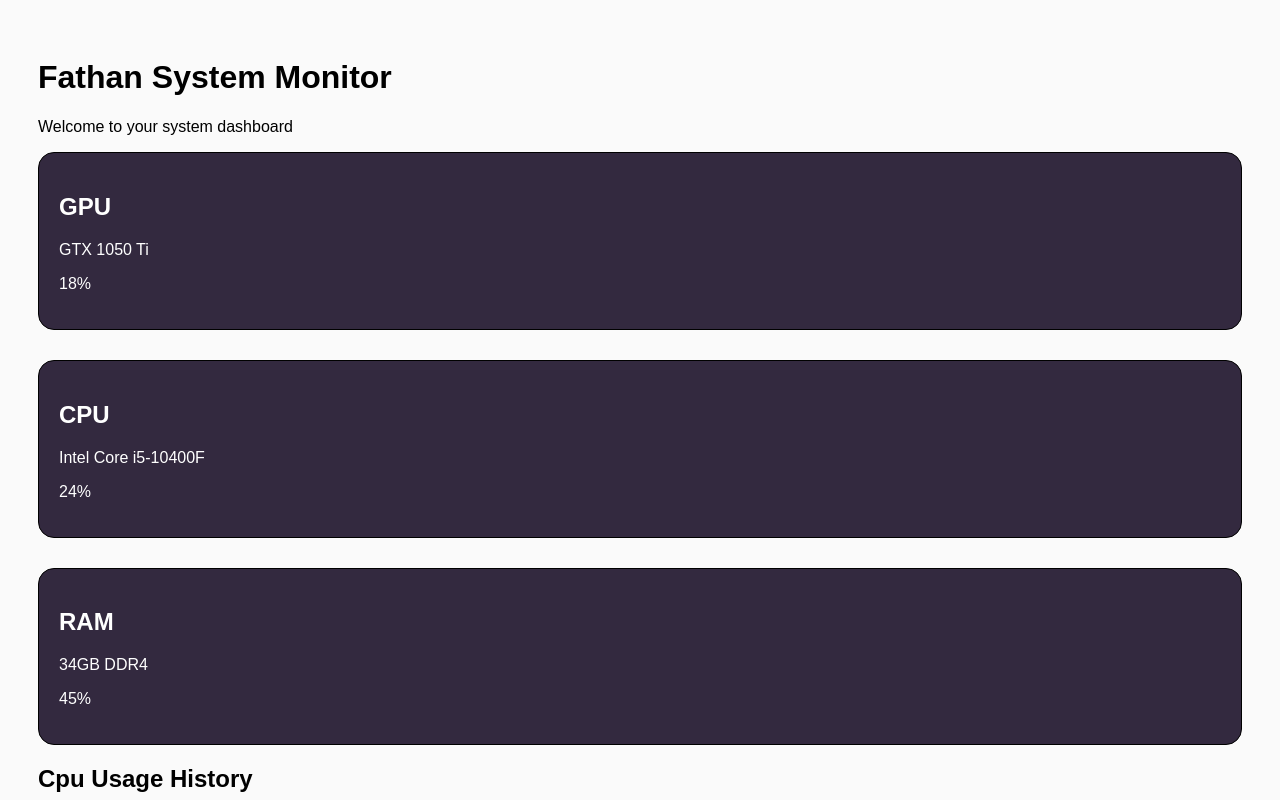
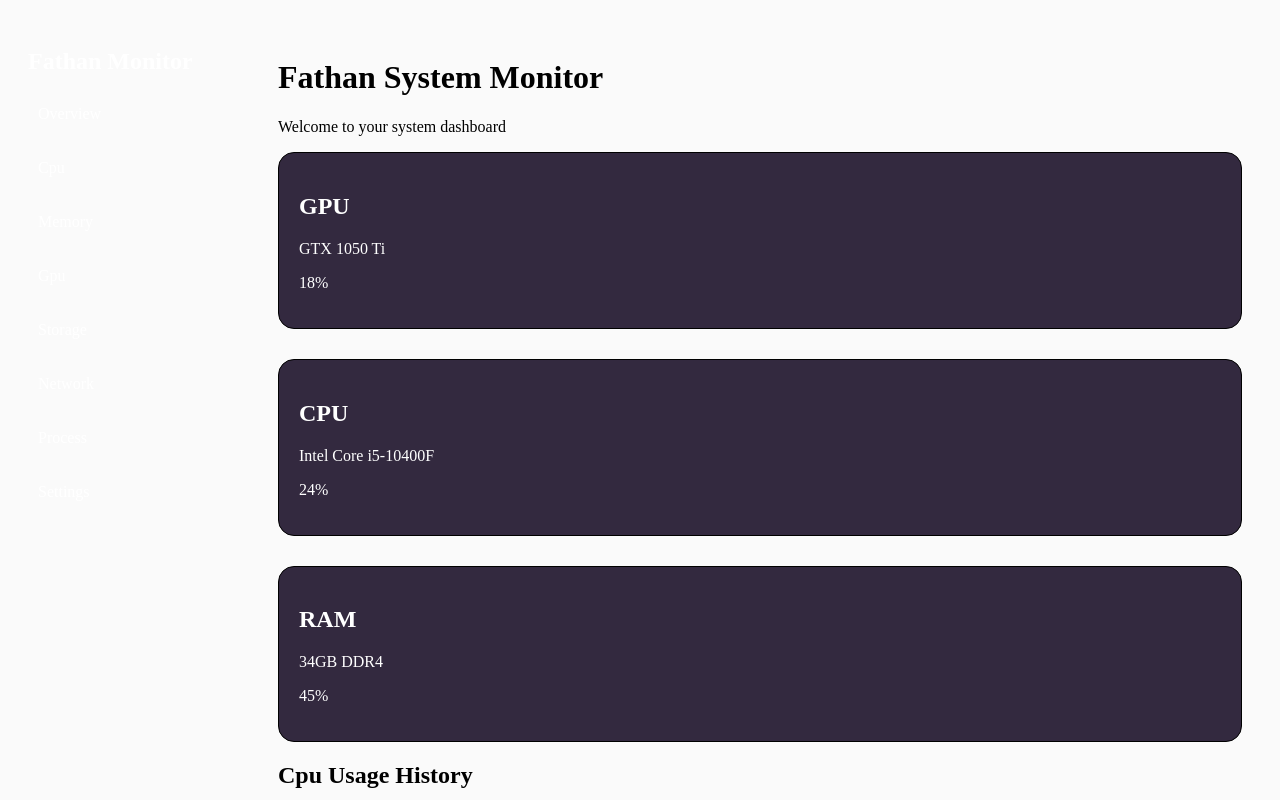
Before and after one commit to FathanReal-commits/fathan-system-monitor1, a React (Vite) app: page / in a window 1280 px wide. Shown: the top 800 px of the page. Built offline with nearby package versions, Linux system fonts and the light colour scheme.

Commit message:
feat(layout): add dashboard sidebar

```diff
--- a/src/App.css
+++ b/src/App.css
@@ -2,8 +2,8 @@ body {
     background-color: #FAFAFA;
 }
 .app {
-    padding: 30px;
-    font-family: Arial, Helvetica, sans-serif;
+ display: flex;
+ min-height: 100vh;
 }
 .hardware-grid {
     display: grid;
@@ -25,3 +25,17 @@ body {
     border-radius: 3px;
     border: 1px solid #ddd;
 }
+.sidebar {
+    width: 200px;
+    padding: 20px;
+    background: 1e293b;
+    color: white;
+}
+.sidebar nav p {
+    padding: 10px;
+    cursor: pointer;
+}
+.main-content {
+    flex: 1;
+    padding: 30px;
+}
--- a/src/App.jsx
+++ b/src/App.jsx
@@ -70,10 +70,31 @@ function HardwareCard(props) {
   );
 }
 
+function Sidebar() {
+    return (
+      <aside className="sidebar">
+          <h2>Fathan Monitor</h2>
+          <nav>
+              <p>Overview</p>
+              <p>Cpu</p>
+              <p>Memory</p>
+              <p>Gpu</p>
+              <p>Storage</p>
+              <p>Network</p>
+              <p>Process</p>
+              <p>Settings</p>
+          </nav>
+      </aside>
+    )
+}
+
 function App() {
   const [gpuUsage, setGpuUsage] = useState(18);
   return (
     <div className="app">
+      <Sidebar/>
+
+      <main className="main-content">
       <h1>Fathan System Monitor</h1>
       <p>Welcome to your system dashboard</p>
 
@@ -99,6 +120,7 @@ function App() {
       <button onClick={() => setGpuUsage(gpuUsage + 5)}>
         increase Gpu Usage
       </button>
+      </main>
     </div>
   );
 }
```
